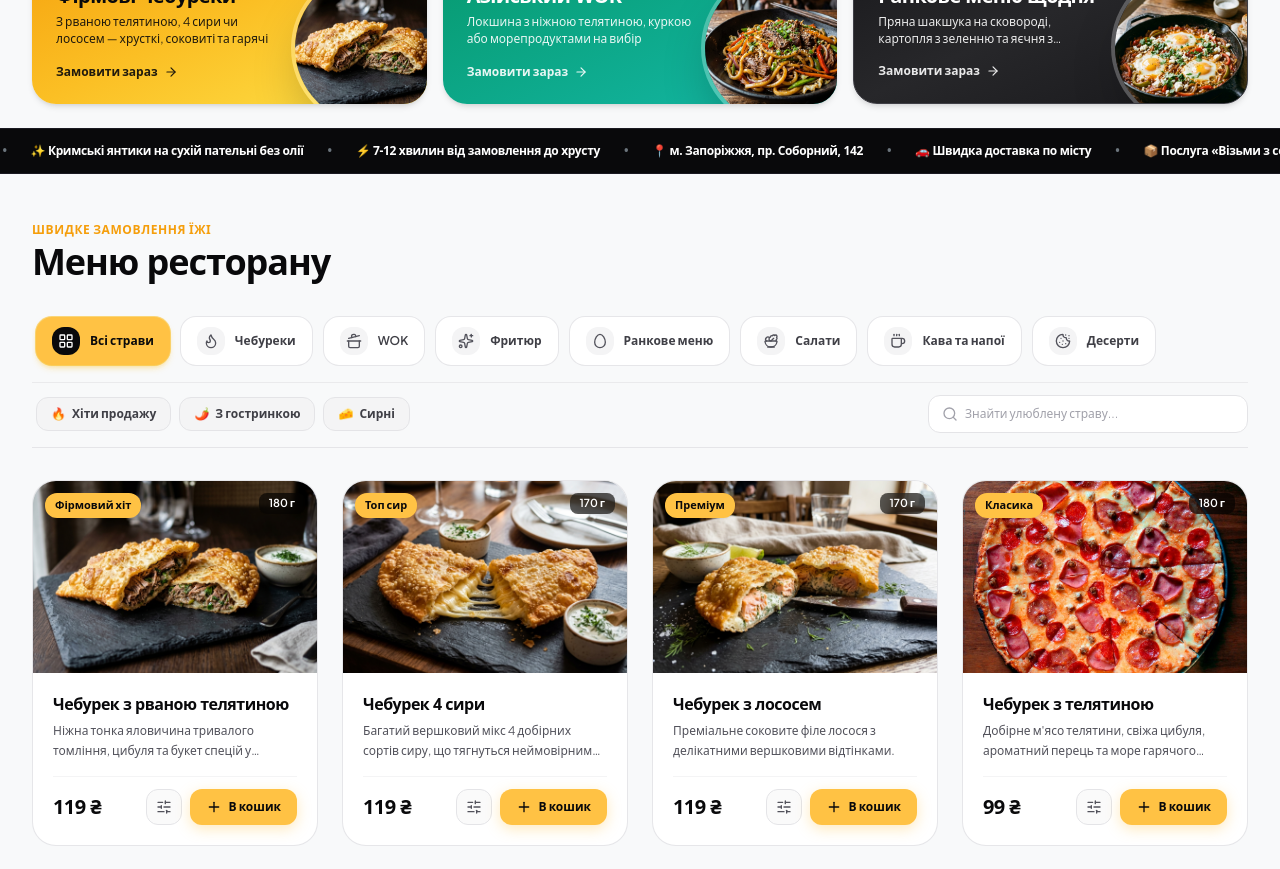
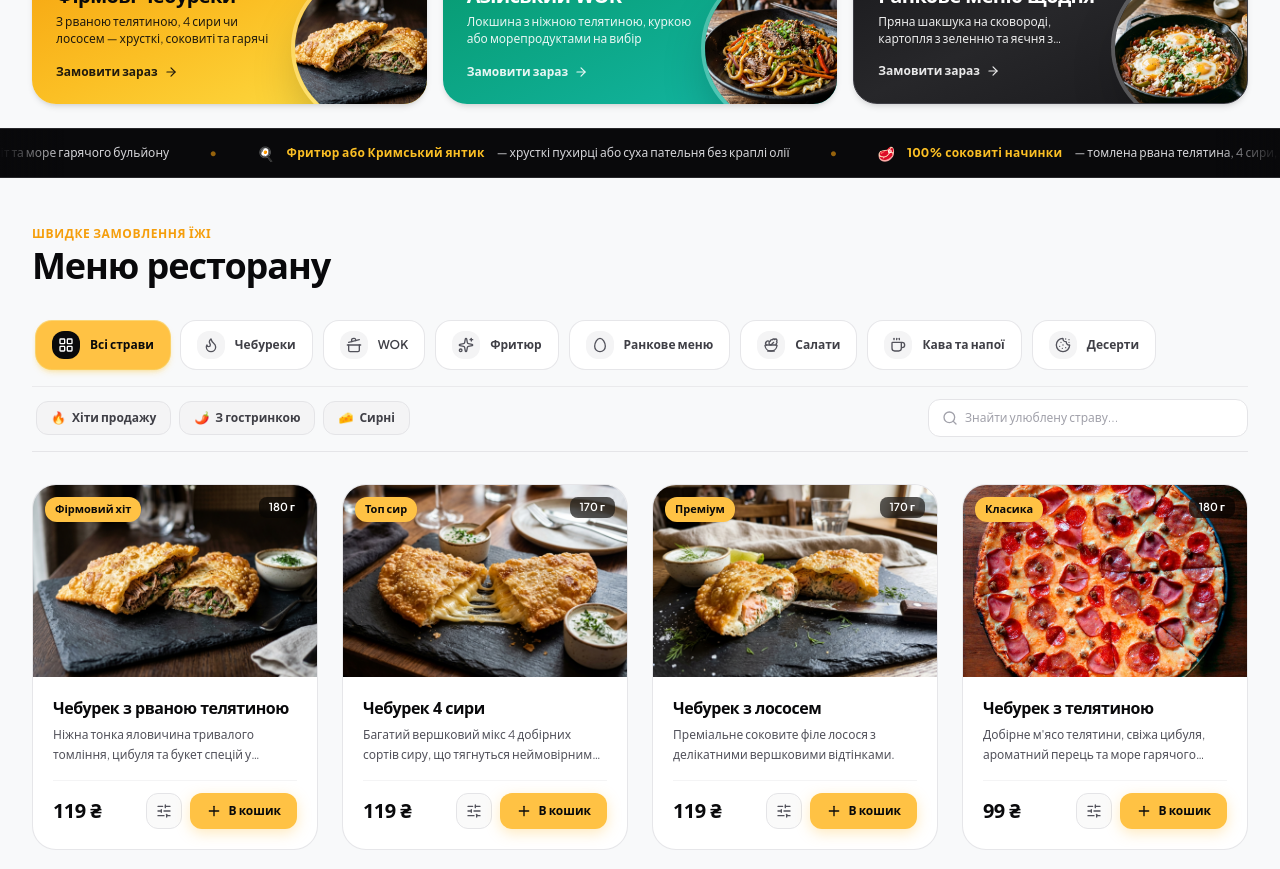
Before and after one commit to DmitriyKachan/cheburoom-zp, a React (Vite) app: page / in a window 1280 px wide. Shown: the part 780-1649 px from the top of the page. Built offline with nearby package versions, Linux system fonts and the light colour scheme; a web font is replaced by a local one.

Commit message:
feat: rewrite marquee ticker with genuine restaurant benefits and prevent hover pause

```diff
--- a/src/components/MarqueeRibbon.jsx
+++ b/src/components/MarqueeRibbon.jsx
@@ -1,34 +1,98 @@
 import React from 'react';
 
+/**
+ * Infinite Marquee Ribbon
+ * Features genuine, compelling restaurant benefits for Cheburoom (@cheburoom.zp)
+ * Never pauses on hover to ensure smooth, unhindered kinetic flow.
+ */
 export function MarqueeRibbon() {
-  const items = [
-    "🔥 Заміс тіста щоранку",
-    "🥩 100% соковите фермерське м'ясо",
-    "✨ Кримські янтики на сухій пательні без олії",
-    "⚡ 7-12 хвилин від замовлення до хрусту",
-    "📍 м. Запоріжжя, пр. Соборний, 142",
-    "🚗 Швидка доставка по місту",
-    "📦 Послуга «Візьми з собою» без черги"
+  const advantages = [
+    {
+      icon: "⚡",
+      title: "Готуємо під замовлення",
+      desc: "смажимо щойно після вашого кліку, жодних розігрівів"
+    },
+    {
+      icon: "🥟",
+      title: "Фірмове пухирчасте тісто",
+      desc: "ідеальний золотавий хрускіт та море гарячого бульйону"
+    },
+    {
+      icon: "🍳",
+      title: "Фритюр або Кримський янтик",
+      desc: "хрусткі пухирці або суха пательня без краплі олії"
+    },
+    {
+      icon: "🥩",
+      title: "100% соковиті начинки",
+      desc: "томлена рвана телятина, 4 сири, лосось та свіжа вишня"
+    },
+    {
+      icon: "🥢",
+      title: "Гарячий WOK та сніданки",
+      desc: "азійська локшина, шакшука на сковороді й сир моцарела"
+    },
+    {
+      icon: "🛵",
+      title: "Доставка по Запоріжжю 25–40 хв",
+      desc: "привозимо свіжим і гарячим у термобоксах"
+    },
+    {
+      icon: "🎁",
+      title: "Безкоштовна доставка від 450 ₴",
+      desc: "вигідно для компанії або швидкого обіду"
+    },
+    {
+      icon: "📍",
+      title: "-10% на самовивіз",
+      desc: "забирайте без черги у центрі: пр. Соборний, 142"
+    },
+    {
+      icon: "☕",
+      title: "Кава, Бамбл та десерти",
+      desc: "горішки з ірискою та лінійка безлактозних напоїв"
+    }
   ];
 
   return (
-    <div className="bg-castiron-950 text-white dark:bg-black dark:text-zinc-200 py-3.5 border-y border-castiron-800 overflow-hidden font-display text-xs font-semibold tracking-wide select-none">
+    <div className="relative bg-zinc-950 dark:bg-[#070709] text-white py-3 sm:py-3.5 border-y border-zinc-800 dark:border-[#1E1E26] overflow-hidden select-none pointer-events-none">
+      {/* Subtle edge fades to make entrance and exit look elegant */}
+      <div className="absolute left-0 inset-y-0 w-8 sm:w-16 bg-gradient-to-r from-zinc-950 dark:from-[#070709] to-transparent z-10 pointer-events-none" />
+      <div className="absolute right-0 inset-y-0 w-8 sm:w-16 bg-gradient-to-l from-zinc-950 dark:from-[#070709] to-transparent z-10 pointer-events-none" />
+
       <div className="flex overflow-hidden">
-        <div className="animate-marquee-infinite flex items-center gap-6 shrink-0 pr-6">
-          {items.map((item, idx) => (
-            <React.Fragment key={`m1-${idx}`}>
-              <span className="whitespace-nowrap">{item}</span>
-              <span className="text-warmtan-500">•</span>
-            </React.Fragment>
+        <div className="animate-marquee-infinite flex items-center gap-8 sm:gap-10 shrink-0 pr-8 sm:pr-10">
+          {/* First sequence */}
+          {advantages.map((item, idx) => (
+            <div key={`m1-${idx}`} className="flex items-center gap-3 whitespace-nowrap text-xs">
+              <span className="text-sm">{item.icon}</span>
+              <span className="font-extrabold text-amber-400 tracking-wide">
+                {item.title}
+              </span>
+              <span className="text-zinc-300 font-normal">
+                — {item.desc}
+              </span>
+              <span className="text-amber-500/60 font-bold ml-5 sm:ml-7">•</span>
+            </div>
           ))}
-          {items.map((item, idx) => (
-            <React.Fragment key={`m2-${idx}`}>
-              <span className="whitespace-nowrap">{item}</span>
-              <span className="text-warmtan-500">•</span>
-            </React.Fragment>
+
+          {/* Duplicate sequence for seamless infinite loop */}
+          {advantages.map((item, idx) => (
+            <div key={`m2-${idx}`} className="flex items-center gap-3 whitespace-nowrap text-xs">
+              <span className="text-sm">{item.icon}</span>
+              <span className="font-extrabold text-amber-400 tracking-wide">
+                {item.title}
+              </span>
+              <span className="text-zinc-300 font-normal">
+                — {item.desc}
+              </span>
+              <span className="text-amber-500/60 font-bold ml-5 sm:ml-7">•</span>
+            </div>
           ))}
         </div>
       </div>
     </div>
   );
 }
+
+export default MarqueeRibbon;
--- a/src/styles/index.css
+++ b/src/styles/index.css
@@ -98,11 +98,8 @@ button:focus-visible, a:focus-visible, input:focus-visible, select:focus-visible
 .animate-marquee-infinite {
   display: flex;
   width: max-content;
-  animation: marquee-infinite 30s linear infinite;
-}
-
-.animate-marquee-infinite:hover {
-  animation-play-state: paused;
+  animation: marquee-infinite 38s linear infinite;
+  pointer-events: none;
 }
 
 /* Tactile Push Feedback (UI/UX Pro Max & Magic UI standard) */
```
